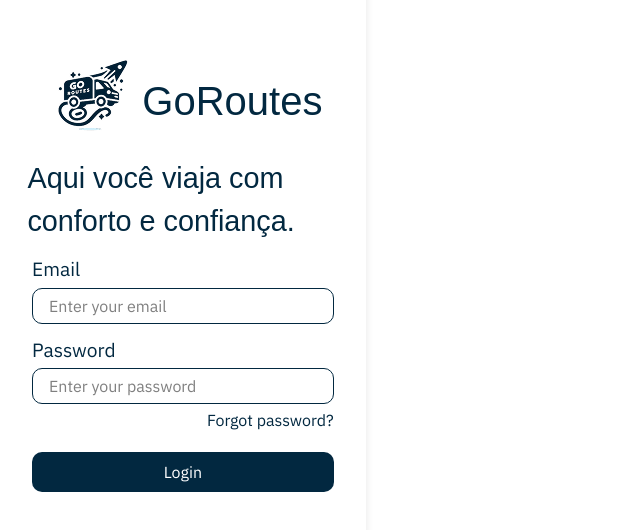
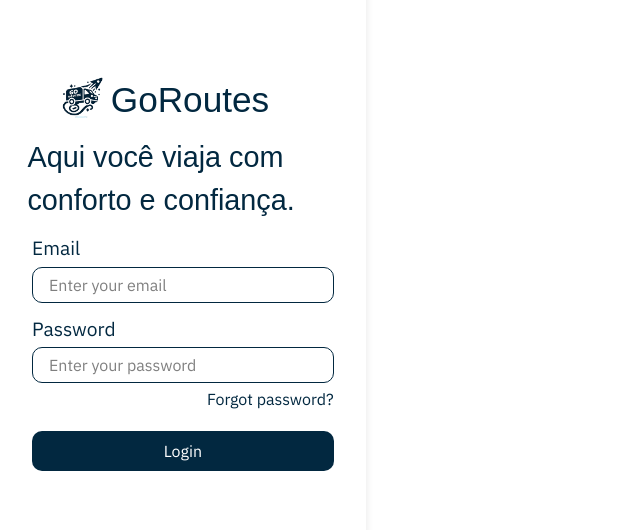
Before and after one commit to GoRoutes/GoRoutes_FrontEnd, a Vue app: page /blank/login in a window 1280 px wide. Shown: the part 120-650 px from the top of the page, without its empty margins (0-640 px from the left). Built offline with nearby package versions, Linux system fonts and the light colour scheme; a web font is replaced by a local one.

Commit message:
FIX: position of logo comp, register screen done [REFS: #9]

```diff
--- a/src/components/auth/LogoComp.vue
+++ b/src/components/auth/LogoComp.vue
@@ -19,16 +19,17 @@ defineProps({
     display: flex;
     align-items: center;
     /* justify-content: center; */
-    margin: 0 auto;
+    margin: 0 5%;
 }
 .logo-container h1 {
     color: var(--primary-color);
     text-align: start;
-    font-size: 2.5rem;
+    font-size: 2.2rem;
     font-family: "Homenaje", sans-serif;
 }
 .logo {
-    width: 80%;
+    width: 22%;
+    /* height: 30%; */
 }
 .logo-text {
     margin-top: 5%;
--- a/src/components/auth/RegisterComp.vue
+++ b/src/components/auth/RegisterComp.vue
@@ -31,6 +31,7 @@ const back = () => {
     }, 0)
   }, 500)
 }
+
 </script>
 <template>
     <div class="container">
--- a/src/components/auth/RegisterSecondComp.vue
+++ b/src/components/auth/RegisterSecondComp.vue
@@ -21,7 +21,7 @@ import CheckBoxComp from './CheckBoxComp.vue';
     justify-content: center;
     align-items: center;
     width: 100%;
-    margin: 1rem auto 0 auto;
+    /* margin: 1rem auto 0 auto; */
 }
 .btn{
     transition: all 0.3s ease-in-out;
```
